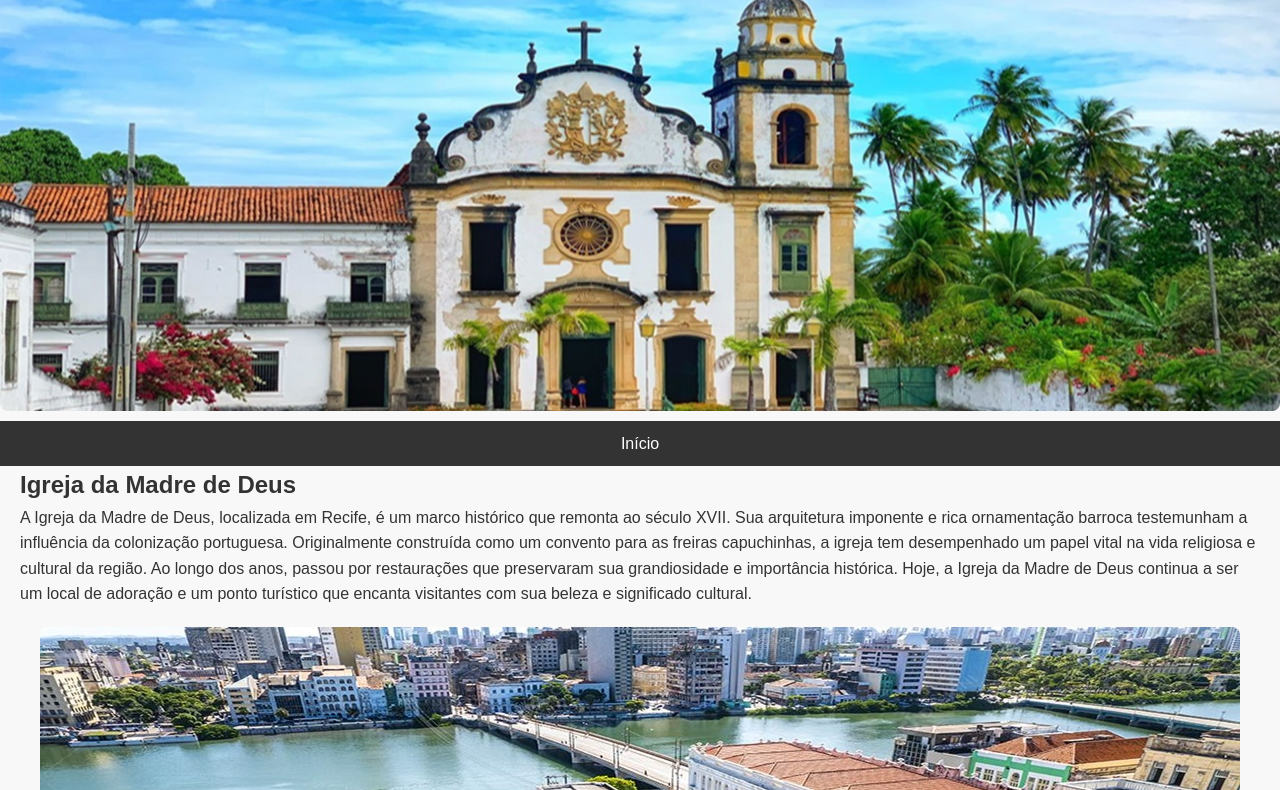
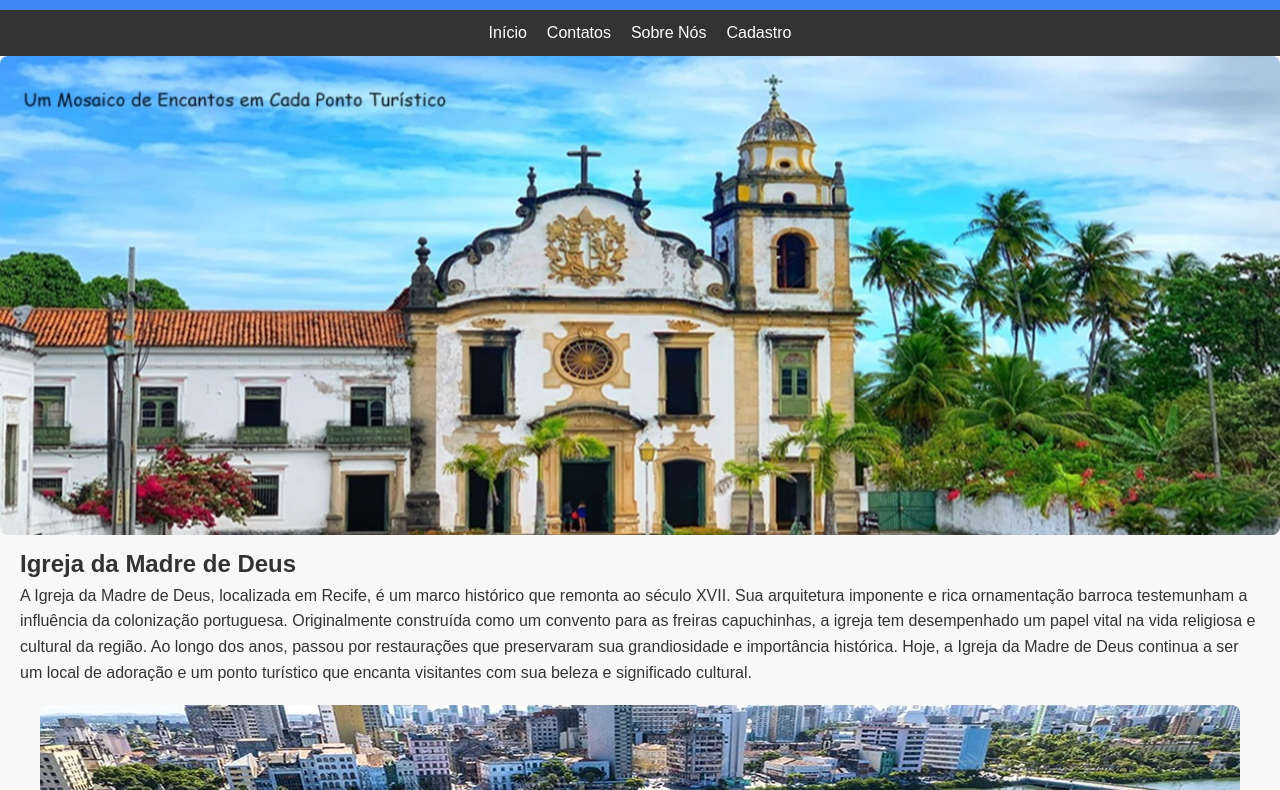
Before and after one commit to AntonioMelo1/projeto_marco_zero_proz, a plain HTML site: page css/centro_historico.html in a window 1280 px wide. Shown: the part 68-858 px from the top of the page. Drawn offline with Linux system fonts and the light colour scheme.

Commit message:
Adicionado as propriedades flex box na página

```diff
--- a/css/centro_historico.html
+++ b/css/centro_historico.html
@@ -8,12 +8,21 @@
     <title>Centro Histórico de Recife</title>
 </head>
 <body>
-    <header>
-        <img class="foto" src="./img/mosteriro_sao_bento.jpg" alt="Foto da Basílica e Mosteiro de São Bento">
+    <header class="header">
+        <h2>Marco Zero - Recife</h2>
+    </header>
+
         <nav class="nav">
-            <a href="index.html">Início</a>
+            <ul>
+                <li><a href="index.html">Início</a></li>
+                <li><a href="contatos.html">Contatos</a></li>
+                <li><a href="sobre_nos.html">Sobre Nós</a></li>
+                <li><a href="cadastro.html">Cadastro</a></li>
+            </ul>
         </nav>
-    </header>
+
+    <img class="foto" src="./img/mosteriro_sao_bento.jpg" alt="Foto da Basílica e Mosteiro de São Bento">
+
     <main>
         <section class="section" id="igreja">
             <h2>Igreja da Madre de Deus</h2>
--- a/css/style.css
+++ b/css/style.css
@@ -31,22 +31,27 @@ body {
 
 /* Estilos para a barra de navegação */
 nav {
-    background-color: #333; /* Cor de fundo da barra de navegação */
-    text-align: center; /* Centraliza o conteúdo da barra de navegação */
+    background-color: #333;
+    text-align: center;
+    display: flex;
+    justify-content: space-around;
+    align-items: center;
+
 }
 
 nav ul {
     list-style: none;
     padding: 0;
     margin: 0;
-    display: inline-block; /* Adiciona esta propriedade para evitar que a lista ocupe a largura total */
+    display: flex;
 }
 
 nav a {
     text-decoration: none;
-    color: #fff; /* Cor do texto dos links de navegação */
+    color: #fff;
     padding: 10px;
     display: inline-block;
+    flex: 1;
 }
 
 /* Estilos para o conteúdo principal */
```
Also changed, not shown: css/index.html (+10 -5 lines).
